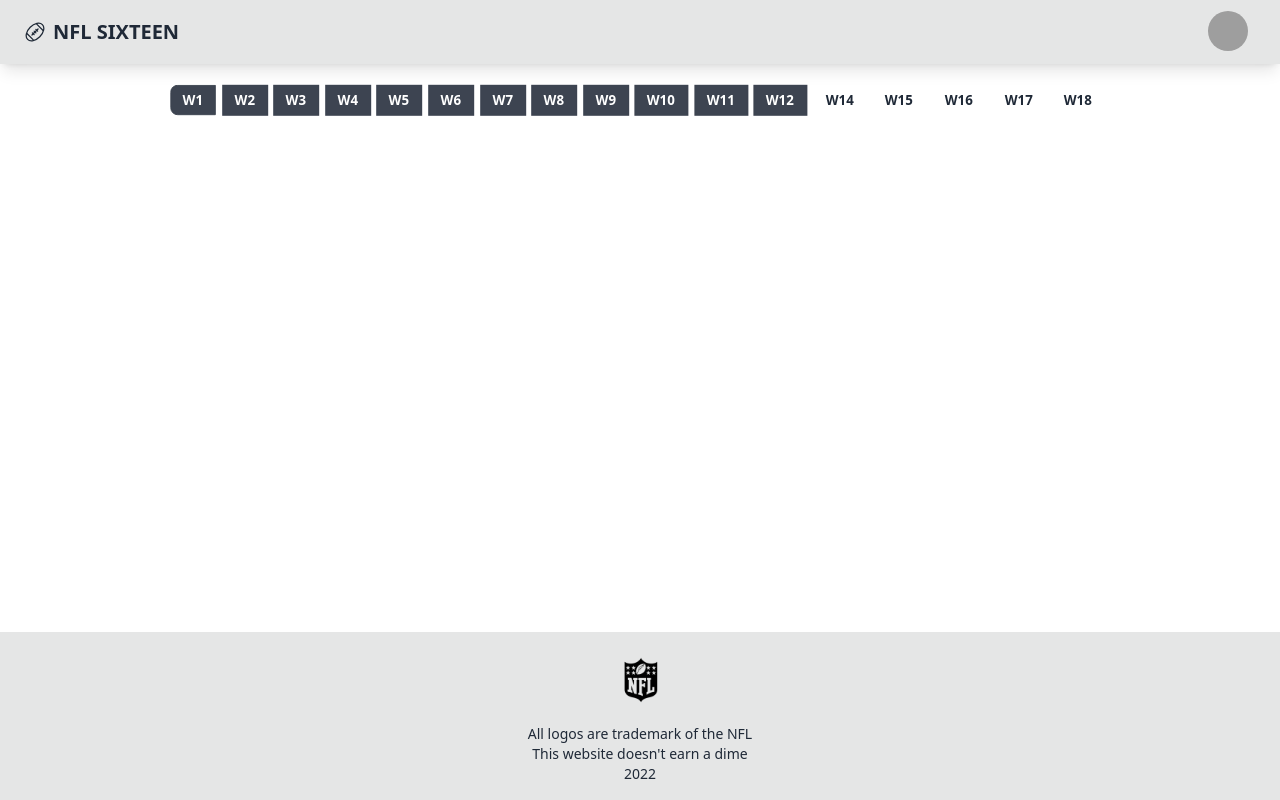
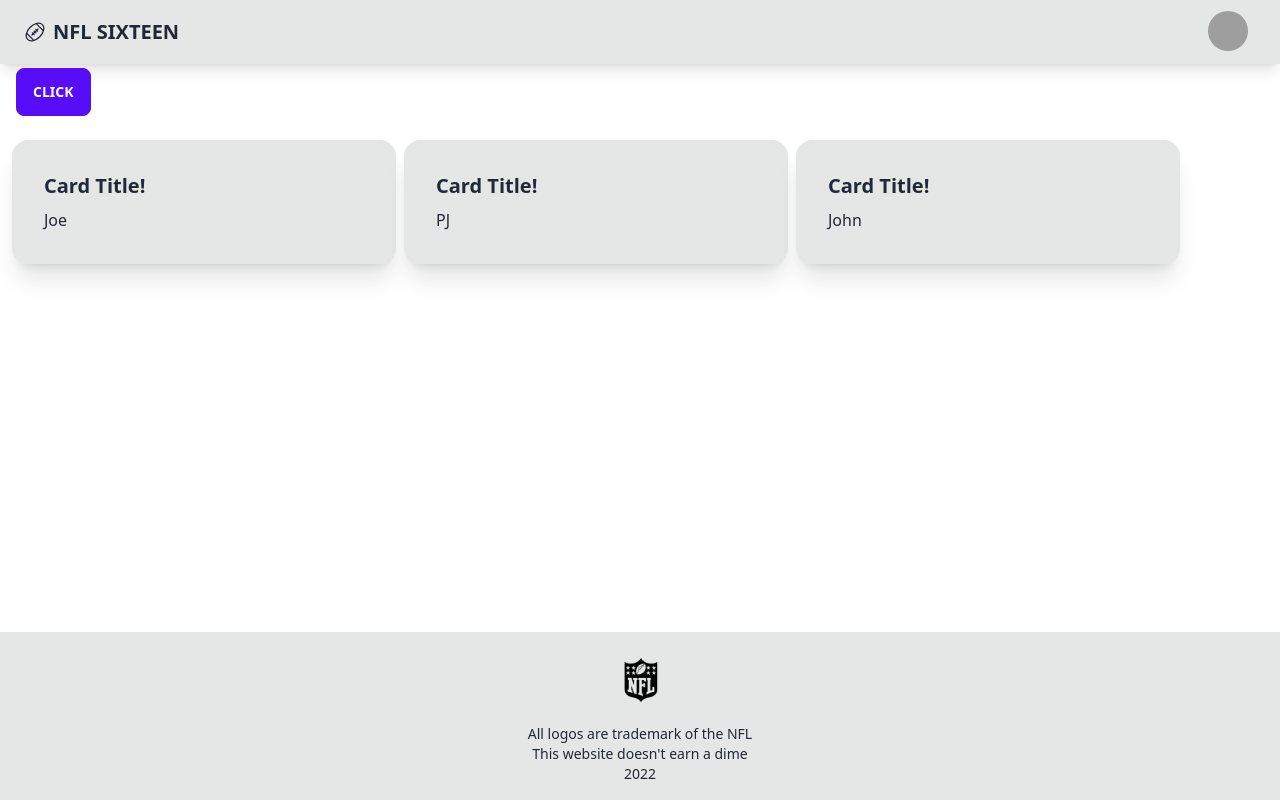
Before and after one commit to jcampanotto/nfl-sixteen, a React (Create React App) app: page / in a window 1280 px wide. Built offline with nearby package versions, Linux system fonts and the light colour scheme; grey boxes are pictures that could not be loaded.

Commit message:
Added initial card setup for > 1300px

```diff
--- a/src/App.js
+++ b/src/App.js
@@ -2,6 +2,7 @@
 import Navbar from "./components/layout/Navbar";
 import WeekDropdown from "./components/WeekDropdown";
 import WeekBubbleList from "./components/WeekBubbleList";
+import CardList from "./components/CardList";
 
 function App() {
   return (
@@ -9,8 +10,9 @@
     <div className='flex flex-col justify-between h-screen'>
       <Navbar/>
       <main className='container mx-auto px-3 pb-12 h-full'>
+        <WeekBubbleList/>
         <WeekDropdown/>
-        <WeekBubbleList/>
+        <CardList />
       </main>
       <Footer/>
     </div>
--- /dev/null
+++ b/src/components/CardItem.jsx
@@ -0,0 +1,10 @@
+import Card from '../components/shared/Card'
+
+function CardItem({card}) {
+  return (
+    <Card card={card}>
+    </Card>
+  )
+}
+
+export default CardItem
--- /dev/null
+++ b/src/components/CardList.jsx
@@ -0,0 +1,15 @@
+import CardItem from "./CardItem"
+import CardData from "./data/CardData"
+
+function CardList() {
+  return (
+    <div className="flex mt-5">
+      {CardData.map((card) => (
+        <CardItem key={card.owner} card={card}/>
+      ))}
+    </div>
+
+  )
+}
+
+export default CardList
--- /dev/null
+++ b/src/components/data/CardData.js
@@ -0,0 +1,19 @@
+const CardData = [
+  {
+    week: 1,
+    owner: "Joe",
+    selections: {}
+  },
+  {
+    week: 1,
+    owner: "PJ",
+    selections: {}
+  },
+  {
+    week: 1,
+    owner: "John",
+    selections: {}
+  },
+]
+
+export default CardData
--- /dev/null
+++ b/src/components/shared/Card.jsx
@@ -0,0 +1,21 @@
+// In here is where I'm going to be fetching data from my database to build the cards based on user choices
+// If it's not an active week or a previous week then all
+// we see is the schedule for the week, a single card (this info more relevant in CardItem)
+
+
+function Card( {card} ) {
+  console.log(card)
+  return (
+    <>
+        <div className="snap-center card w-96 bg-base-300 shadow-xl mr-2">
+          <div className="div card-body">
+            <h2 className="card-title">Card Title!</h2>
+            <p>{card.owner}</p>
+          </div>
+        </div>
+    </>
+
+  )
+}
+
+export default Card
--- a/src/index.css
+++ b/src/index.css
@@ -2,7 +2,7 @@
 @tailwind components;
 @tailwind utilities;
 
-@media (min-width: 1120px) {
+@media (min-width: 1300px) {
   .weekBubblesContainer {
     /* Turns on week bubbles instead of dropdown */
     display: flex;
```
